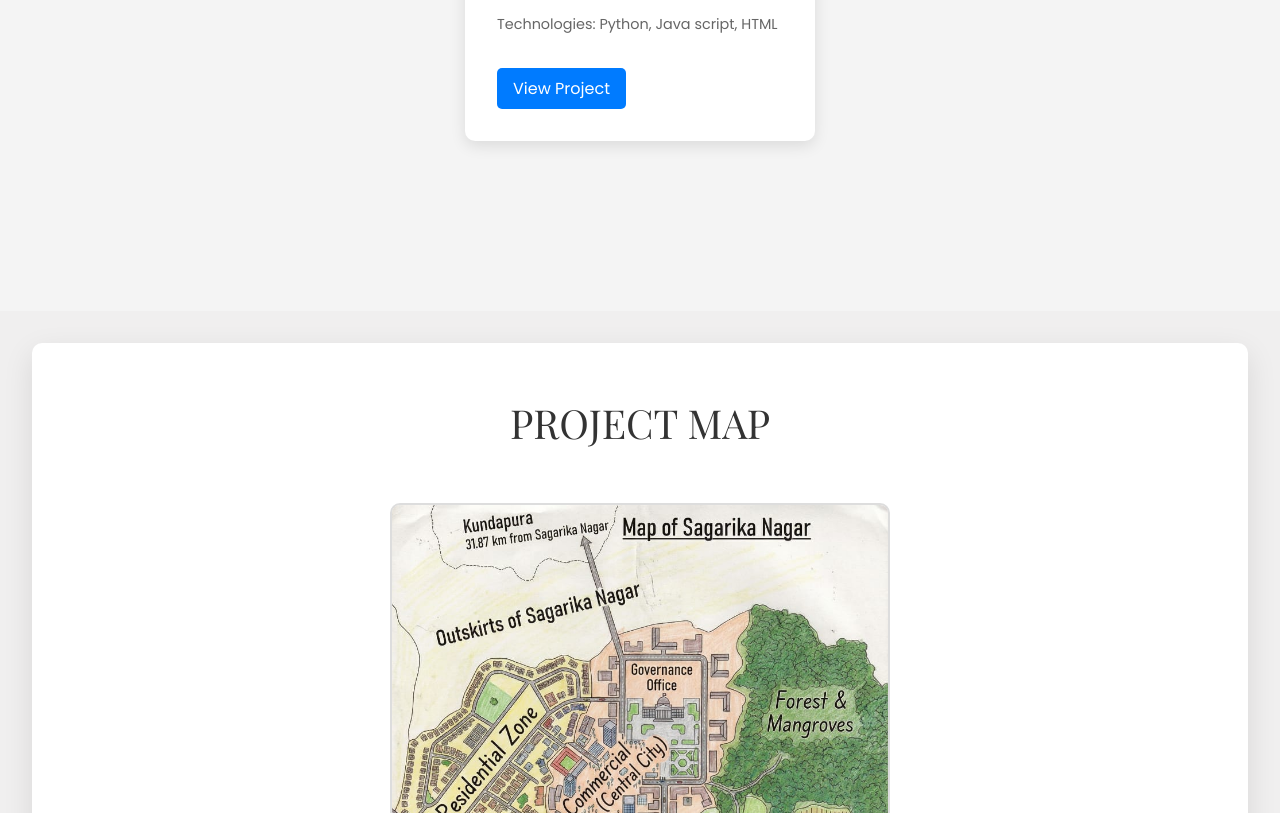
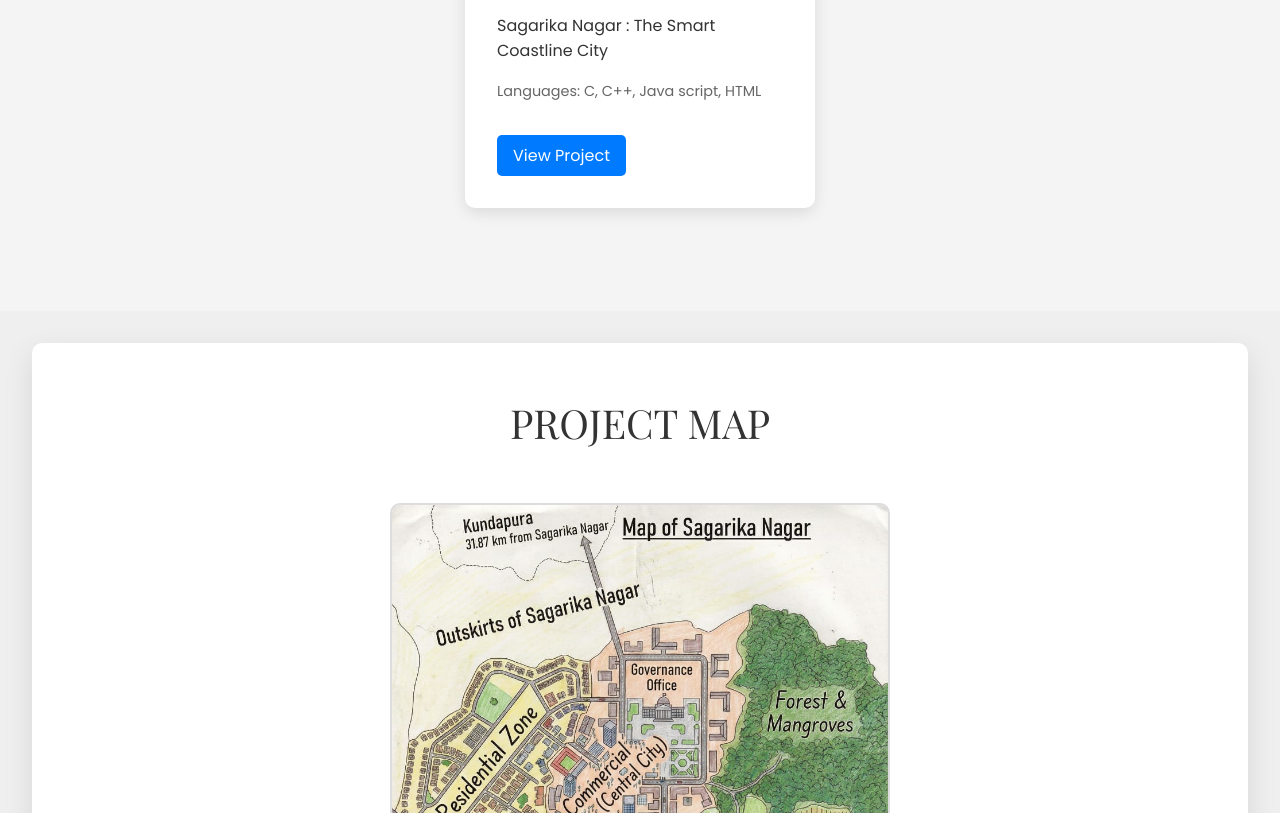
Before and after one commit to shyamPV69/SagarikaNagar.github.io, a plain HTML site: page index.html in a window 1280 px wide. Shown: the part 2982-3795 px from the top of the page. Drawn offline with nearby package versions, Linux system fonts and the light colour scheme.

Commit message:
Update index.html

```diff
--- a/index.html
+++ b/index.html
@@ -188,8 +188,8 @@
             <div class="project-card">
                 <img src="city.png" alt="E-commerce Web App">
                 <h3>Sagarika Nagar</h3>
-                <p></p>
-                <p class="tech">Technologies: Python, Java script, HTML</p>
+                <p>Sagarika Nagar : The Smart Coastline City</p>
+                <p class="tech">Languages: C, C++, Java script, HTML</p>
                 <a href="sham.html" target="_blank" rel="noopener noreferrer">View Project</a>
             </div>
     </section>
```
